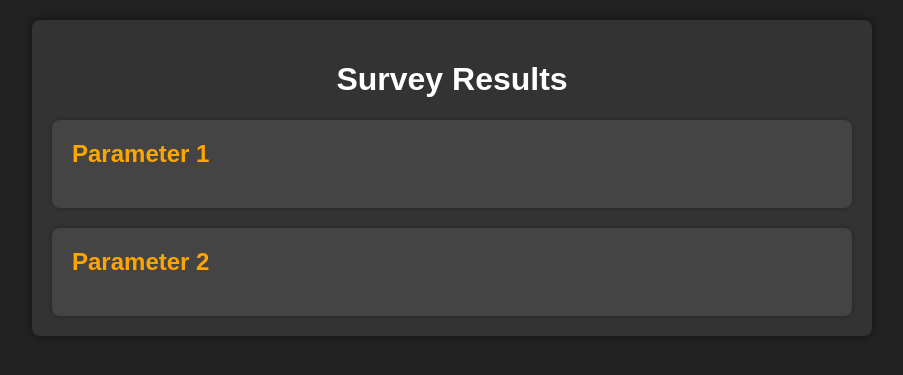
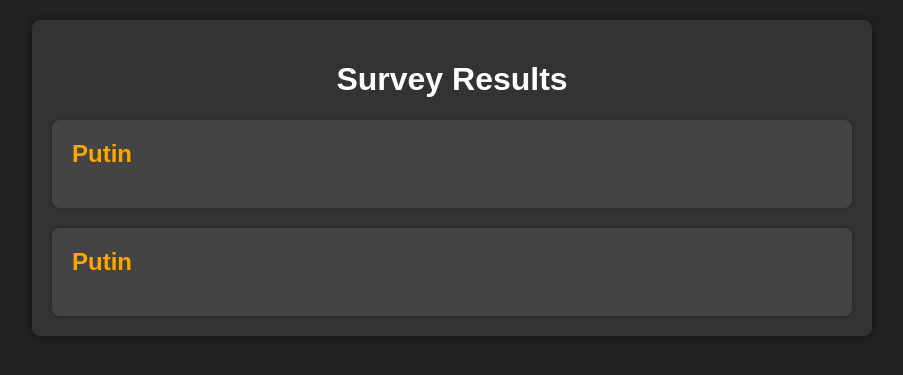
Before and after one commit to maximweiss57/flask-for-monitoring-, a Flask app: page / in a window 1280 px wide. Shown: the top 375 px of the page, without its empty margins (188-1091 px from the left). Run offline with Flask 3, Linux system fonts and the light colour scheme; some libraries are stand-ins or nearby versions.

Commit message:
Refactor MongoDB connection and update parameter names in index.html

```diff
--- a/app.py
+++ b/app.py
@@ -1,11 +1,10 @@
 from flask import Flask, Blueprint, request, jsonify, render_template
-from flask_pymongo import PyMongo
-
-mongo = PyMongo()
+from pymongo import MongoClient
+import os
 
 class VoteResult:
     @classmethod
-    def insert_vote(cls, parameter):
+    def insert_vote(cls, parameter, mongo):
         # Insert or update vote count in MongoDB
         mongo.db.vote_results.update_one(
             {"parameter": parameter},
@@ -14,7 +13,7 @@
         )
 
     @classmethod
-    def get_all_results(cls):
+    def get_all_results(cls, mongo):
         # Retrieve all vote results from MongoDB
         return mongo.db.vote_results.find()
 
@@ -30,7 +29,7 @@
     parameter = request.json.get('parameter')
 
     # Update vote count in MongoDB
-    VoteResult.insert_vote(parameter)
+    VoteResult.insert_vote(parameter, mongo)
 
     return jsonify({"message": "Vote submitted successfully"})
 
@@ -38,31 +37,38 @@
 @survey_routes.route('/results')
 def survey_results():
     # Assuming you have a collection named 'vote_results' in your MongoDB
-    survey_data = VoteResult.get_all_results()
+    survey_data = VoteResult.get_all_results(mongo)
     parameters = []
     for data in survey_data:
         parameters.append({'name': data['parameter'], 'value': data['count']})
     return render_template('results.html', parameters=parameters)
+
+mongo_username = os.environ.get('MONGO_INITDB_ROOT_USERNAME')
+mongo_password = os.environ.get('MONGO_INITDB_ROOT_PASSWORD')
+mongo_host = os.environ.get('MONGO_HOST')
+mongo_port = os.environ.get('MONGO_PORT')
+
 def create_app():
     app = Flask(__name__)
 
+
     # Configuration for MongoDB
-    # mongo_uri = f'mongodb://localhost:27017/survey_db'
-    mongo_uri = f'mongodb://admin:admin@172.18.255.200:27017/survey_db'
+    mongo_uri = f'mongodb://{mongo_username}:{mongo_password}@{mongo_host}:{mongo_port}/'
+    client = MongoClient(mongo_uri)
+    global mongo
+    mongo = client.survey_db
+
     app.config["MONGO_URI"] = mongo_uri
 
     try:
-        mongo.init_app(app)
-
         # Initialize MongoDB with the required collections
-        with app.app_context():
-            if 'vote_results' not in mongo.db.list_collection_names():
-                # Create 'vote_results' collection if it doesn't exist
-                mongo.db.create_collection('vote_results')
-                # Initialize vote counts to 0 for each parameter
-                initial_parameters = ['parameter1', 'parameter2', 'parameter3']  # Add your parameters here
-                for param in initial_parameters:
-                    mongo.db.vote_results.insert_one({"parameter": param, "count": 0})
+        if 'vote_results' not in mongo.list_collection_names():
+            # Create 'vote_results' collection if it doesn't exist
+            mongo.create_collection('vote_results')
+            # Initialize vote counts to 0 for each parameter
+            initial_parameters = ['parameter1', 'parameter2', 'parameter3']  # Add your parameters here
+            for param in initial_parameters:
+                mongo.vote_results.insert_one({"parameter": param, "count": 0})
     except Exception as e:
         print(f"Error initializing MongoDB: {e}")
 
@@ -71,8 +77,7 @@
 
     return app
 
-
-app=create_app()
+app = create_app()
 
 if __name__ == "__main__":
-    app.run(host='0.0.0.0',port=5000)
+    app.run(host='0.0.0.0', port=5000)
--- a/templates/index.html
+++ b/templates/index.html
@@ -11,11 +11,11 @@
         <h1>Survey Results</h1>
         <div class="survey-parameters">
             <div class="parameter" id="parameter1">
-                <h2>Parameter 1</h2>
+                <h2>Putin</h2>
                 <p>{{ parameter1 }}</p> <!-- Dynamic content pulled from the database -->
             </div>
             <div class="parameter" id="parameter2">
-                <h2>Parameter 2</h2>
+                <h2>Putin</h2>
                 <p>{{ parameter2 }}</p> <!-- Dynamic content pulled from the database -->
             </div>
             <!-- Add more parameters as needed -->
```
